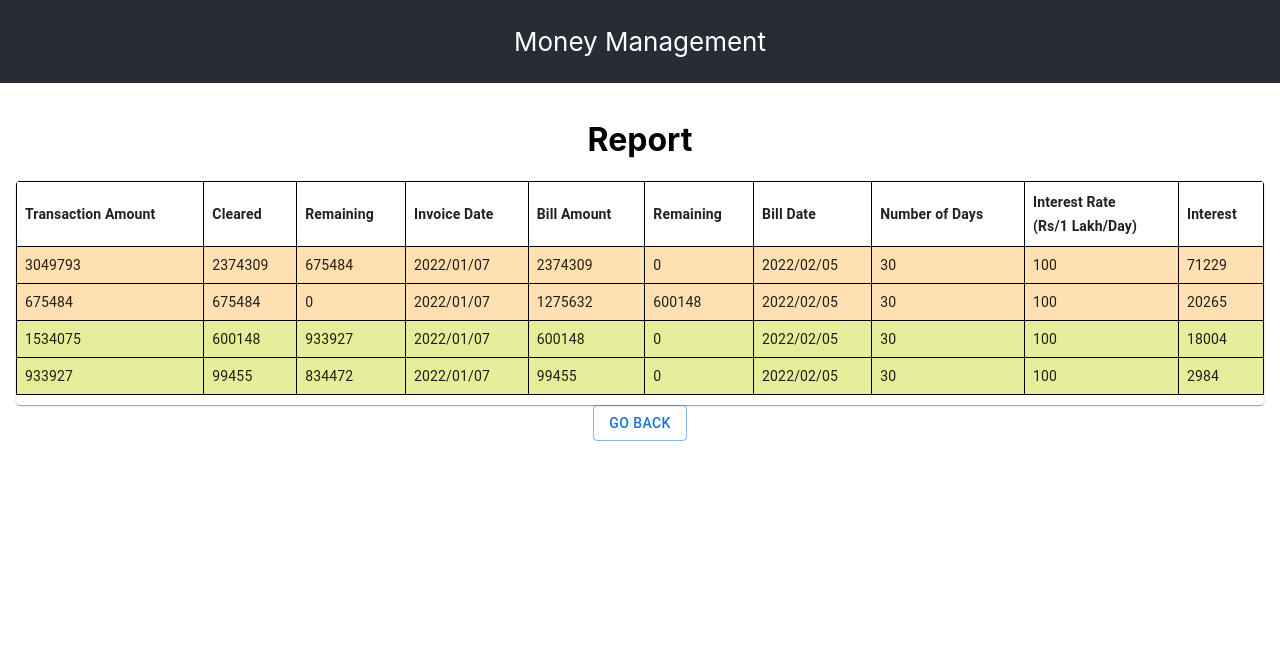
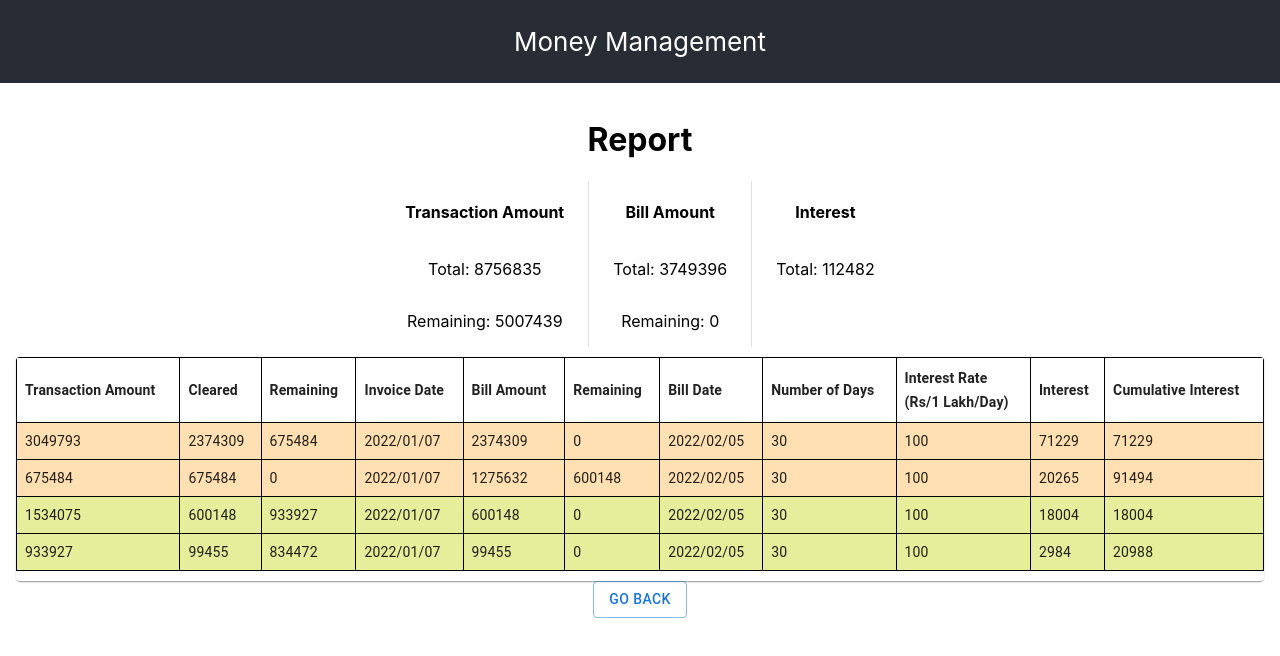
Before and after one commit to svinod-030/money-management, a React (Create React App) app: page / in a window 1280 px wide. Both pictures are taken after a click on the button "GENERATE REPORT". Shown: the top 656 px of the page. Built offline with nearby package versions, Linux system fonts and the light colour scheme.

Commit message:
[Vinod] | Show final report with interest

```diff
--- a/src/components/report/Report.js
+++ b/src/components/report/Report.js
@@ -8,7 +8,7 @@ import TableRow from '@mui/material/TableRow';
 import Paper from '@mui/material/Paper';
 import {INTEREST_RATE_PER_1L_PER_DAY} from "../grid/Grid";
 import {orange, teal, lime} from '@mui/material/colors'
-import {Button} from "@mui/material";
+import {Button, Card, Divider, Stack} from "@mui/material";
 
 function getTimeDiffInDays(fromDate, toDate) {
   if(fromDate && toDate) {
@@ -28,6 +28,7 @@ export default function Report({ transactions, bills, setShowReport }) {
   const [completedTransactions, setCompletedTransactions] = React.useState([])
   const tempTransactions = []
   let colorCode = 1
+  let cumulativeInterest = 0
   const globalColorStore = [teal, orange, lime]
   const [state] = React.useState({
     bills: bills.map(bill => ({...bill})),
@@ -35,7 +36,10 @@ export default function Report({ transactions, bills, setShowReport }) {
   })
 
   function processTransaction(transaction) {
-    if(transaction.transactionAmount <= 0) return
+    if(transaction.transactionAmount <= 0) {
+      cumulativeInterest = 0
+      return
+    }
     state.bills.forEach(bill => {
       if(bill.settlementAmount <= 0 || transaction.transactionAmount <= 0) return
       let originalTransactionAmount = transaction.transactionAmount
@@ -49,6 +53,8 @@ export default function Report({ transactions, bills, setShowReport }) {
         completedTransactionAmount = bill.settlementAmount
         bill.settlementAmount = 0
       }
+      const incurredInterest = calculateInterest(completedTransactionAmount, transaction.invoiceDate, bill.settlementDate)
+      cumulativeInterest += incurredInterest
       tempTransactions.push({
         id: Math.random(),
         transactionAmount: originalTransactionAmount,
@@ -59,7 +65,8 @@ export default function Report({ transactions, bills, setShowReport }) {
         invoiceDate: transaction.invoiceDate,
         settlementDate: bill.settlementDate,
         daysIncurred: getTimeDiffInDays(transaction.invoiceDate, bill.settlementDate),
-        interest: calculateInterest(completedTransactionAmount, transaction.invoiceDate, bill.settlementDate),
+        interest: incurredInterest,
+        cumulativeInterest,
       })
       processTransaction(transaction)
     })
@@ -87,9 +94,58 @@ export default function Report({ transactions, bills, setShowReport }) {
     setCompletedTransactions([])
     setShowReport(false)
   }
+  const getTotalTransactionAmount = () => {
+    return transactions.map(transaction => transaction.transactionAmount).reduce(
+      (prev, curr) => Number(prev) + Number(curr),
+      0
+    )
+  }
+  const getTotalBillAmount = () => {
+    return bills.map(bill => bill.settlementAmount).reduce(
+      (prev, curr) => Number(prev) + Number(curr),
+      0
+    )
+  }
+  const getRemainingBillAmount = () => {
+    return state.bills.map(bill => bill.settlementAmount).reduce(
+      (prev, curr) => Number(prev) + Number(curr),
+      0
+    )
+  }
+  const getRemainingTransactionAmount = () => {
+    return state.transactions.map(transaction => transaction.transactionAmount).reduce(
+      (prev, curr) => Number(prev) + Number(curr),
+      0
+    )
+  }
+  const getTotalInterest = () => {
+    return completedTransactions.map(transaction => transaction.interest).reduce(
+      (prev, curr) => Number(prev) + Number(curr),
+      0
+    )
+  }
   return (
     <div>
       <h1>Report</h1>
+      <Stack direction="row"
+             spacing={3}
+             justifyContent={'center'}
+             divider={<Divider orientation="vertical" flexItem />}>
+        <Stack direction="column">
+          <h4>Transaction Amount</h4>
+          <p>Total: {getTotalTransactionAmount()}</p>
+          <p>Remaining: {getRemainingTransactionAmount()}</p>
+        </Stack>
+        <Stack direction="column">
+          <h4>Bill Amount</h4>
+          <p>Total: {getTotalBillAmount()}</p>
+          <p>Remaining: {getRemainingBillAmount()}</p>
+        </Stack>
+        <Stack direction="column">
+          <h4>Interest</h4>
+          <p>Total: {getTotalInterest()}</p>
+        </Stack>
+      </Stack>
       <TableContainer component={Paper} style={{ marginTop: '10px'}}>
         <Table aria-label="caption table">
           <TableHead>
@@ -104,6 +160,7 @@ export default function Report({ transactions, bills, setShowReport }) {
               <TableCell><b>Number of Days</b></TableCell>
               <TableCell><b>Interest Rate <br/> (Rs/1 Lakh/Day)</b></TableCell>
               <TableCell><b>Interest</b></TableCell>
+              <TableCell><b>Cumulative Interest</b></TableCell>
             </TableRow>
           </TableHead>
           <TableBody>
@@ -120,6 +177,7 @@ export default function Report({ transactions, bills, setShowReport }) {
                   <TableCell component="th" scope="row">{row.daysIncurred}</TableCell>
                   <TableCell component="th" scope="row">{INTEREST_RATE_PER_1L_PER_DAY}</TableCell>
                   <TableCell component="th" scope="row">{row.interest}</TableCell>
+                  <TableCell component="th" scope="row">{row.cumulativeInterest}</TableCell>
                 </TableRow>
               )})}
           </TableBody>
```
